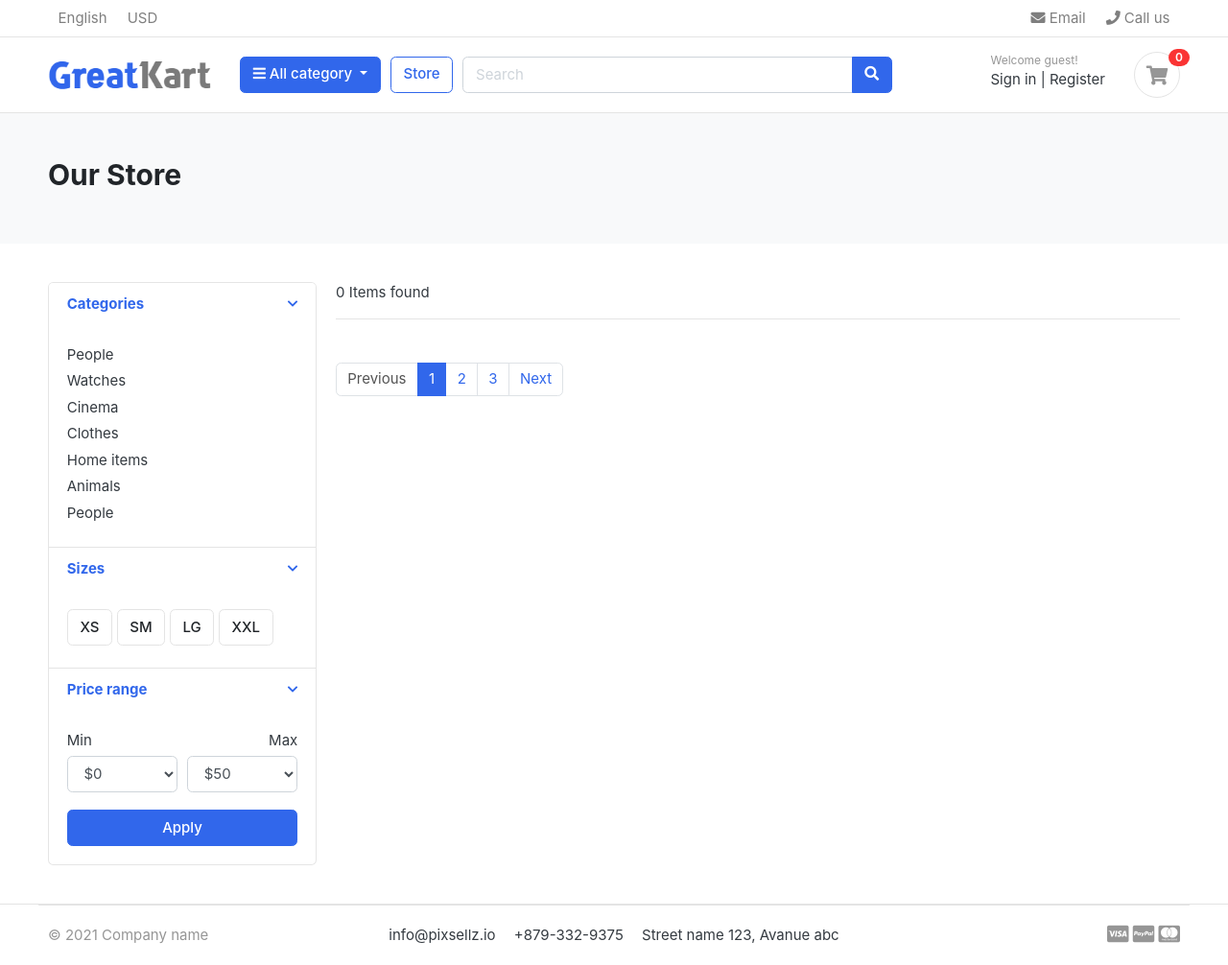
After one commit to asifchowdhuryr8/django_e-commerce, a Django app: page /store/ in a window 1280 px wide. The commit adds this page. Shown: the whole page at 96% size. Run offline with Django 3.2, Linux system fonts and the light colour scheme; data that the repository does not hold is empty; some libraries are stand-ins or nearby versions; some web fonts are replaced.

Commit message:
Link and added route for the store page as well as render products there

```diff
--- a/ecommerce/urls.py
+++ b/ecommerce/urls.py
@@ -7,4 +7,5 @@ urlpatterns = [
     path('', include('category.urls')),
     path('admin/', admin.site.urls),
     path('category/', include('category.urls')),
+    path('store/', include('store.urls')),
 ] + static(settings.MEDIA_URL, document_root=settings.MEDIA_ROOT)
--- /dev/null
+++ b/store/templates/store/store.html
@@ -0,0 +1,204 @@
+{% extends 'base.html' %} {% load static %} {% block body %}
+
+<section class="section-pagetop bg">
+    <div class="container">
+        <h2 class="title-page">Our Store</h2>
+    </div>
+</section>
+
+<section class="section-content padding-y">
+    <div class="container">
+        <div class="row">
+            <aside class="col-md-3">
+                <div class="card">
+                    <article class="filter-group">
+                        <header class="card-header">
+                            <a
+                                href="#"
+                                data-toggle="collapse"
+                                data-target="#collapse_1"
+                                aria-expanded="true"
+                                class=""
+                            >
+                                <i class="icon-control fa fa-chevron-down"></i>
+                                <h6 class="title">Categories</h6>
+                            </a>
+                        </header>
+                        <div
+                            class="filter-content collapse show"
+                            id="collapse_1"
+                            style=""
+                        >
+                            <div class="card-body">
+                                <ul class="list-menu">
+                                    <li><a href="#">People </a></li>
+                                    <li><a href="#">Watches </a></li>
+                                    <li><a href="#">Cinema </a></li>
+                                    <li><a href="#">Clothes </a></li>
+                                    <li><a href="#">Home items </a></li>
+                                    <li><a href="#">Animals</a></li>
+                                    <li><a href="#">People </a></li>
+                                </ul>
+                            </div>
+                        </div>
+                    </article>
+
+                    <article class="filter-group">
+                        <header class="card-header">
+                            <a
+                                href="#"
+                                data-toggle="collapse"
+                                data-target="#collapse_4"
+                                aria-expanded="true"
+                                class=""
+                            >
+                                <i class="icon-control fa fa-chevron-down"></i>
+                                <h6 class="title">Sizes</h6>
+                            </a>
+                        </header>
+                        <div
+                            class="filter-content collapse show"
+                            id="collapse_4"
+                            style=""
+                        >
+                            <div class="card-body">
+                                <label class="checkbox-btn">
+                                    <input type="checkbox" />
+                                    <span class="btn btn-light"> XS </span>
+                                </label>
+
+                                <label class="checkbox-btn">
+                                    <input type="checkbox" />
+                                    <span class="btn btn-light"> SM </span>
+                                </label>
+
+                                <label class="checkbox-btn">
+                                    <input type="checkbox" />
+                                    <span class="btn btn-light"> LG </span>
+                                </label>
+
+                                <label class="checkbox-btn">
+                                    <input type="checkbox" />
+                                    <span class="btn btn-light"> XXL </span>
+                                </label>
+                            </div>
+                        </div>
+                    </article>
+
+                    <article class="filter-group">
+                        <header class="card-header">
+                            <a
+                                href="#"
+                                data-toggle="collapse"
+                                data-target="#collapse_3"
+                                aria-expanded="true"
+                                class=""
+                            >
+                                <i class="icon-control fa fa-chevron-down"></i>
+                                <h6 class="title">Price range</h6>
+                            </a>
+                        </header>
+                        <div
+                            class="filter-content collapse show"
+                            id="collapse_3"
+                            style=""
+                        >
+                            <div class="card-body">
+                                <div class="form-row">
+                                    <div class="form-group col-md-6">
+                                        <label>Min</label>
+                                        <select class="mr-2 form-control">
+                                            <option value="0">$0</option>
+                                            <option value="50">$50</option>
+                                            <option value="100">$100</option>
+                                            <option value="150">$150</option>
+                                            <option value="200">$200</option>
+                                            <option value="500">$500</option>
+                                            <option value="1000">$1000</option>
+                                        </select>
+                                    </div>
+                                    <div class="form-group text-right col-md-6">
+                                        <label>Max</label>
+                                        <select class="mr-2 form-control">
+                                            <option value="50">$50</option>
+                                            <option value="100">$100</option>
+                                            <option value="150">$150</option>
+                                            <option value="200">$200</option>
+                                            <option value="500">$500</option>
+                                            <option value="1000">$1000</option>
+                                            <option value="2000">$2000+</option>
+                                        </select>
+                                    </div>
+                                </div>
+
+                                <button class="btn btn-block btn-primary">
+                                    Apply
+                                </button>
+                            </div>
+                        </div>
+                    </article>
+                </div>
+            </aside>
+
+            <main class="col-md-9">
+                <header class="border-bottom mb-4 pb-3">
+                    <div class="form-inline">
+                        <span class="mr-md-auto"
+                            >{{total_product}} Items found
+                        </span>
+                    </div>
+                </header>
+
+                <div class="row">
+                    {% for product in products %}
+                    <div class="col-md-4">
+                        <figure class="card card-product-grid">
+                            <div class="img-wrap">
+                                <img src="{{product.image.url}}" />
+                            </div>
+                            <figcaption class="info-wrap">
+                                <div class="fix-height">
+                                    <a
+                                        href="./product-detail.html"
+                                        class="title"
+                                        >{{product.name}}</a
+                                    >
+                                    <div class="price-wrap mt-2">
+                                        <span class="price">
+                                            {{product.price}}
+                                        </span>
+                                    </div>
+                                </div>
+                                <a href="#" class="btn btn-block btn-success"
+                                    >Added to cart
+                                </a>
+                            </figcaption>
+                        </figure>
+                    </div>
+                    {% endfor %}
+                </div>
+
+                <nav class="mt-4" aria-label="Page navigation sample">
+                    <ul class="pagination">
+                        <li class="page-item disabled">
+                            <a class="page-link" href="#">Previous</a>
+                        </li>
+                        <li class="page-item active">
+                            <a class="page-link" href="#">1</a>
+                        </li>
+                        <li class="page-item">
+                            <a class="page-link" href="#">2</a>
+                        </li>
+                        <li class="page-item">
+                            <a class="page-link" href="#">3</a>
+                        </li>
+                        <li class="page-item">
+                            <a class="page-link" href="#">Next</a>
+                        </li>
+                    </ul>
+                </nav>
+            </main>
+        </div>
+    </div>
+</section>
+{% endblock body %}
--- /dev/null
+++ b/store/urls.py
@@ -0,0 +1,9 @@
+from django.urls import path
+from . import views
+
+# Template Tagging
+app_name = "store"
+
+urlpatterns = [
+    path("", views.store, name="store"),
+]
--- a/store/views.py
+++ b/store/views.py
@@ -1,3 +1,11 @@
 from django.shortcuts import render
+from .models import Product
 
 # Create your views here.
+
+
+def store(request):
+    products = Product.objects.all().filter(is_available=True)
+    total_product = products.count()
+    context = {'products': products, 'total_product': total_product}
+    return render(request, 'store/store.html', context)
--- a/templates/header.html
+++ b/templates/header.html
@@ -42,7 +42,7 @@
           <!-- category-wrap.// -->
         </div>
         <!-- col.// -->
-        <a href="./store.html" class="btn btn-outline-primary">Store</a>
+        <a href="{% url 'store:store' %}" class="btn btn-outline-primary">Store</a>
         <div class="col-lg col-md-6 col-sm-12 col">
           <form action="#" class="search">
             <div class="input-group w-100">
```
